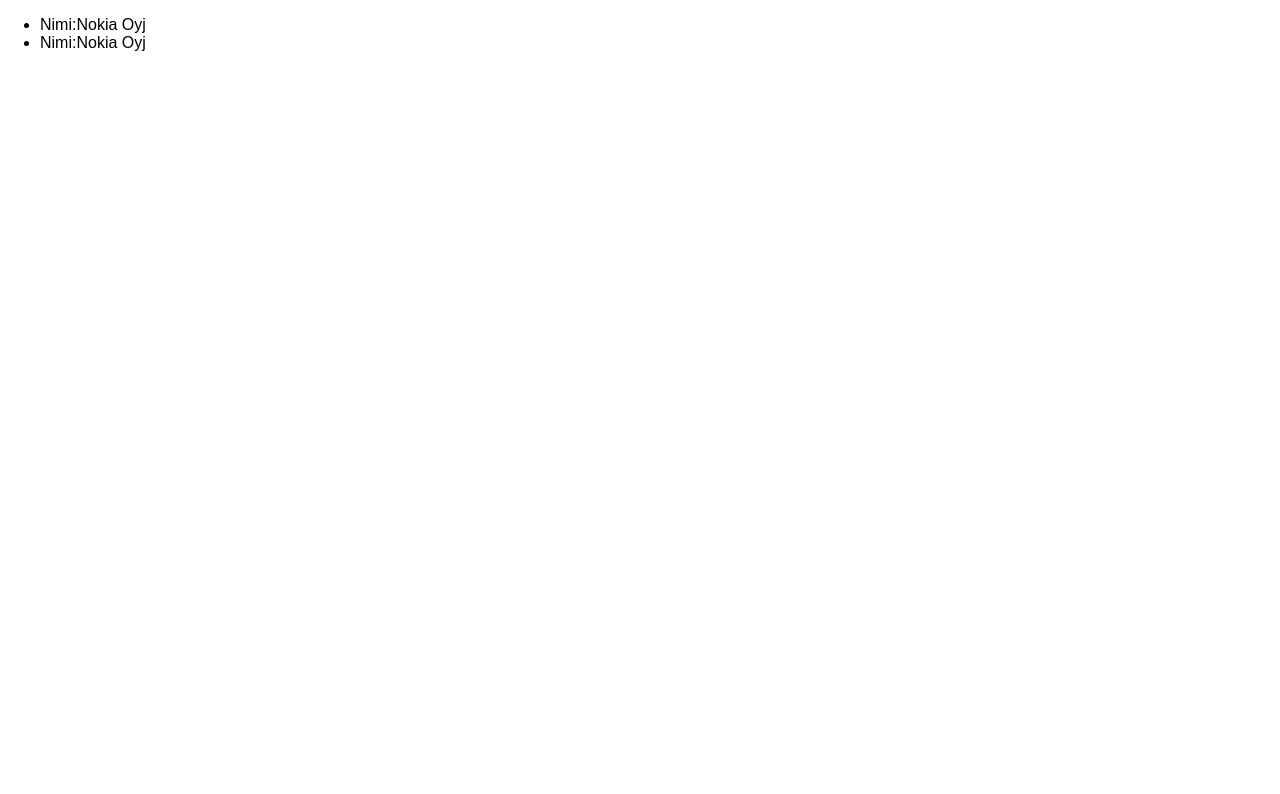
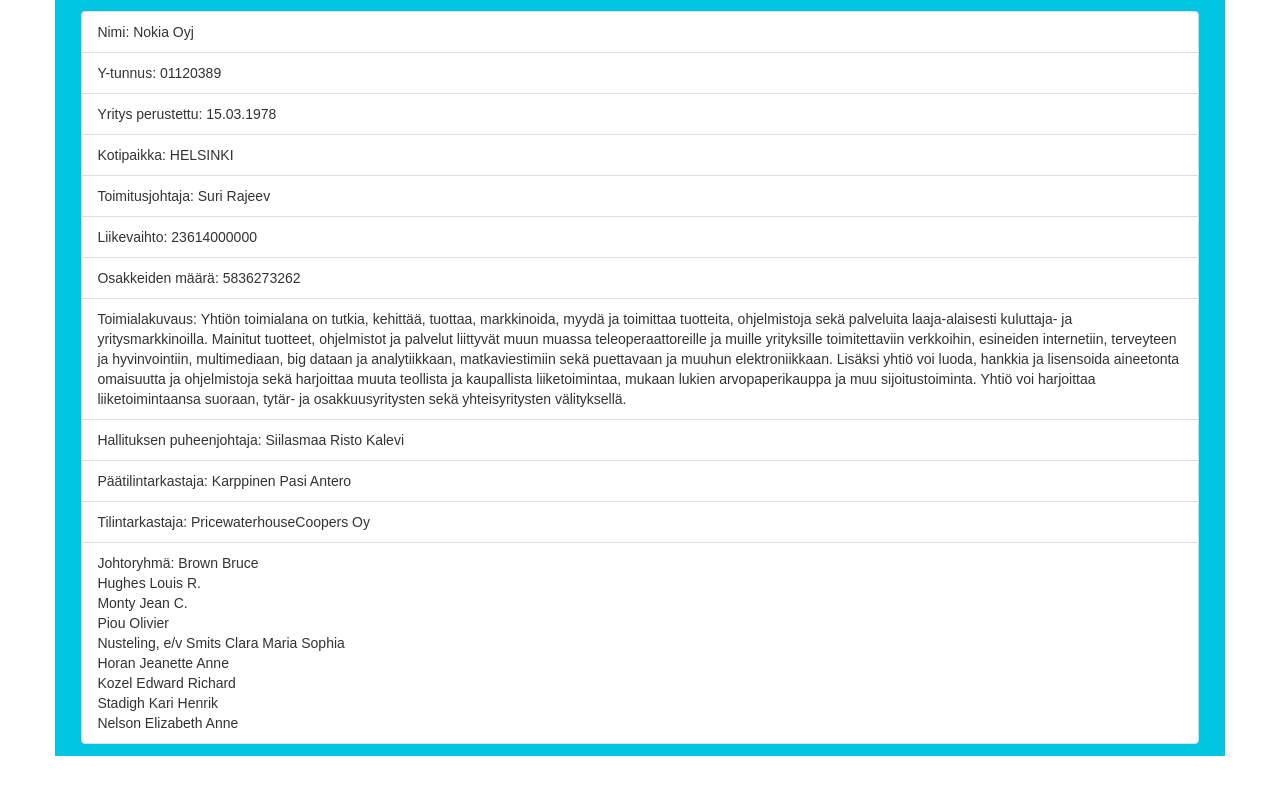
Before and after one commit to juhose/hackday, a React (Create React App) app in the folder analysestock/: page / in a window 1280 px wide. Shown: the top 794 px of the page. Built offline with nearby package versions, Linux system fonts and the light colour scheme.

Commit message:
List styled

```diff
--- a/analysestock/public/index.html
+++ b/analysestock/public/index.html
@@ -1,15 +1,18 @@
 <!doctype html>
 <html lang="en">
+
 <head>
   <meta charset="utf-8">
   <meta name="viewport" content="width=device-width, initial-scale=1, shrink-to-fit=no">
   <meta name="theme-color" content="#000000">
+
   <!--
       manifest.json provides metadata used when your web app is added to the
       homescreen on Android. See https://developers.google.com/web/fundamentals/engage-and-retain/web-app-manifest/
     -->
   <link rel="manifest" href="%PUBLIC_URL%/manifest.json">
   <link rel="shortcut icon" href="%PUBLIC_URL%/favicon.ico">
+  <link rel="stylesheet" href="https://maxcdn.bootstrapcdn.com/bootstrap/3.3.7/css/bootstrap.min.css">
   <!--
       Notice the use of %PUBLIC_URL% in the tags above.
       It will be replaced with the URL of the `public` folder during the build.
@@ -21,6 +24,7 @@
     -->
   <title>React App</title>
 </head>
+
 <body>
   <noscript>
     You need to enable JavaScript to run this app.
@@ -37,4 +41,5 @@
       To create a production bundle, use `npm run build` or `yarn build`.
     -->
 </body>
+
 </html>
--- a/analysestock/src/App.js
+++ b/analysestock/src/App.js
@@ -5,7 +5,15 @@
 
 class App extends Component {
   render() {
-    return <CompanyData />;
+    var contStyle = {
+      background: "#00c4e0"
+    };
+
+    return (
+      <div className="container" style={contStyle}>
+        <CompanyData />
+      </div>
+    );
   }
 }
 
--- a/analysestock/src/components/CompanyData.js
+++ b/analysestock/src/components/CompanyData.js
@@ -18,23 +18,88 @@
   }
 
   render() {
-    console.log(nokiaData);
+    var divStyle = {
+      margin: "1%"
+    };
+
     if (!this.state.data) {
       return <div>...loading... </div>;
     }
     return (
-      <ul>
-        <li>
-          <span>Nimi:</span>
+      <ul className="list-group" style={divStyle}>
+        <li className="list-group-item">
+          <span>Nimi: </span>
           <span>
             {this.state.data.NIMI}
           </span>
         </li>
-        <li>
-          <span>Nimi:</span>
+        <li className="list-group-item">
+          <span>Y-tunnus: </span>
           <span>
-            {this.state.data.NIMI}
+            {this.state.data.YTUNNUS}
           </span>
+        </li>
+        <li className="list-group-item">
+          <span>Yritys perustettu: </span>
+          <span>
+            {this.state.data.YTUNNUS_ALKUPVM}
+          </span>
+        </li>
+        <li className="list-group-item">
+          <span>Kotipaikka: </span>
+          <span>
+            {this.state.data.KOTIPAIKKATXT}
+          </span>
+        </li>
+        <li className="list-group-item">
+          <span>Toimitusjohtaja: </span>
+          <span>
+            {this.state.data.TOIMITUSJOHTAJA}
+          </span>
+        </li>
+        <li className="list-group-item">
+          <span>Liikevaihto: </span>
+          <span>
+            {this.state.data.LIIKEVAIHTO}
+          </span>
+        </li>
+        <li className="list-group-item">
+          <span>Osakkeiden määrä: </span>
+          <span>
+            {this.state.data.OSAKKEIDENLKM}
+          </span>
+        </li>
+        <li className="list-group-item">
+          <span>Toimialakuvaus: </span>
+          <span>
+            {this.state.data.TOIMIALAKUVAUSTXT}
+          </span>
+        </li>
+        <li className="list-group-item">
+          <span>Hallituksen puheenjohtaja: </span>
+          <span>
+            {this.state.data.chairman_name}
+          </span>
+        </li>
+        <li className="list-group-item">
+          <span>Päätilintarkastaja: </span>
+          <span>
+            {this.state.data.auditor_name}
+          </span>
+        </li>
+        <li className="list-group-item">
+          <span>Tilintarkastaja: </span>
+          <span>
+            {this.state.data.auditing_company}
+          </span>
+        </li>
+        <li className="list-group-item">
+          <span>Johtoryhmä: </span>
+          {this.state.data.membersOfTheBoard.map(memberOfTheBoard =>
+            <span>
+              {memberOfTheBoard.NIMI} <br />
+            </span>
+          )}
         </li>
       </ul>
     );
```
Lines whose indentation alone changed are shown as unchanged.
